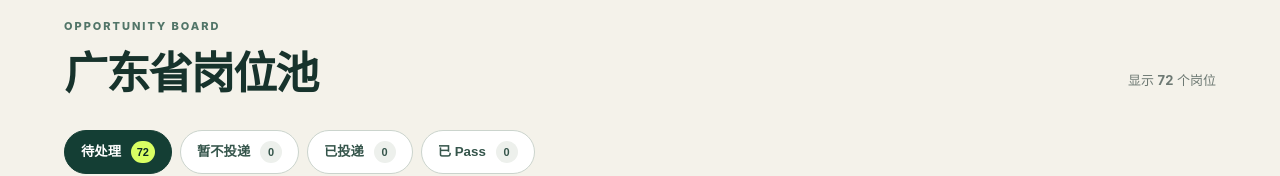
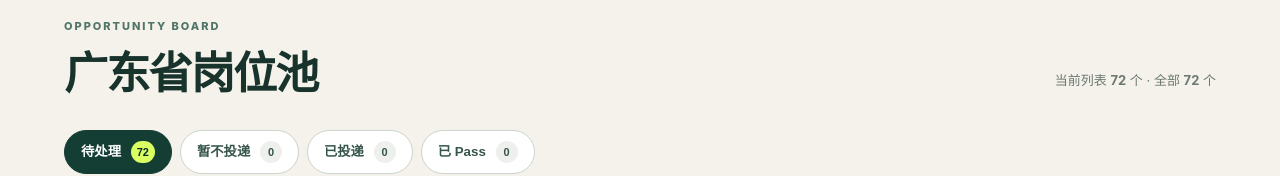
Before and after one commit to 2634499673lqh-gif/ruixuan-2027-job-radar, a website with bundled scripts: page index.html in a window 1280 px wide. Shown: the part 797-973 px from the top of the page. Built offline with nearby package versions, Linux system fonts and the light colour scheme.

Commit message:
fix: distinguish visible jobs from total jobs

```diff
--- a/assets/app.js
+++ b/assets/app.js
@@ -7,6 +7,7 @@ const [jobs, history, meta] = await Promise.all(["jobs.json", "history.json", "m
 
 const confidenceOf = (job) => job.confidence || ((job.confidenceRank || 2) === 2 ? "已核验具体岗位" : "广东地点待确认");
 const verifiedCount = jobs.filter((job) => (job.confidenceRank || 2) === 2).length;
+$("#totalJobCount").textContent = jobs.length;
 const date = new Intl.DateTimeFormat("zh-CN", { timeZone: "Asia/Shanghai", dateStyle: "medium", timeStyle: "short" }).format(new Date(meta.lastSuccessfulCheck));
 $("#updatedAt").textContent = `最近成功核查：${date}`;
 $("#activeCount").textContent = jobs.length;
--- a/index.html
+++ b/index.html
@@ -21,7 +21,7 @@
   <section class="freshness"><div><i id="healthDot"></i><span id="healthText">正在读取更新状态</span></div><strong id="updatedAt">最近更新：—</strong><small>每天 08:00、20:00（北京时间）自动核查；失败时保留上一版</small></section>
   <main>
     <section id="jobs" class="jobs-section">
-      <div class="section-head"><div><span>OPPORTUNITY BOARD</span><h2>广东省岗位池</h2></div><p>显示 <b id="visibleCount">0</b> 个岗位</p></div>
+      <div class="section-head"><div><span>OPPORTUNITY BOARD</span><h2>广东省岗位池</h2></div><p>当前列表 <b id="visibleCount">0</b> 个 · 全部 <b id="totalJobCount">0</b> 个</p></div>
       <div class="view-tabs" role="tablist" aria-label="岗位处理状态">
         <button class="active" data-view="pending" role="tab">待处理 <b id="pendingViewCount">0</b></button>
         <button data-view="deferred" role="tab">暂不投递 <b id="deferredViewCount">0</b></button>
```
